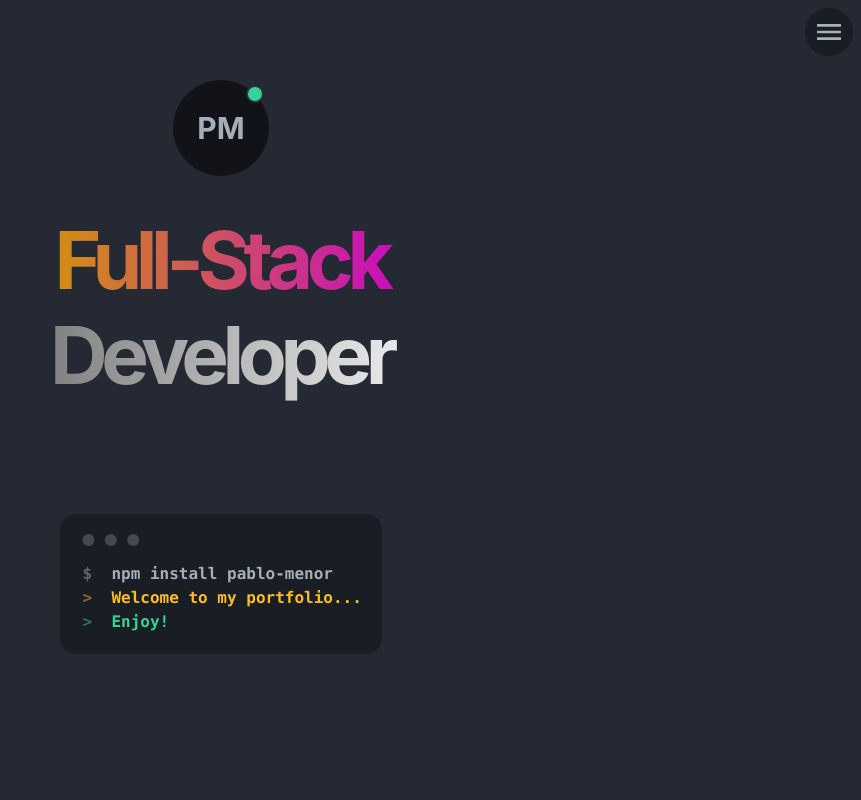
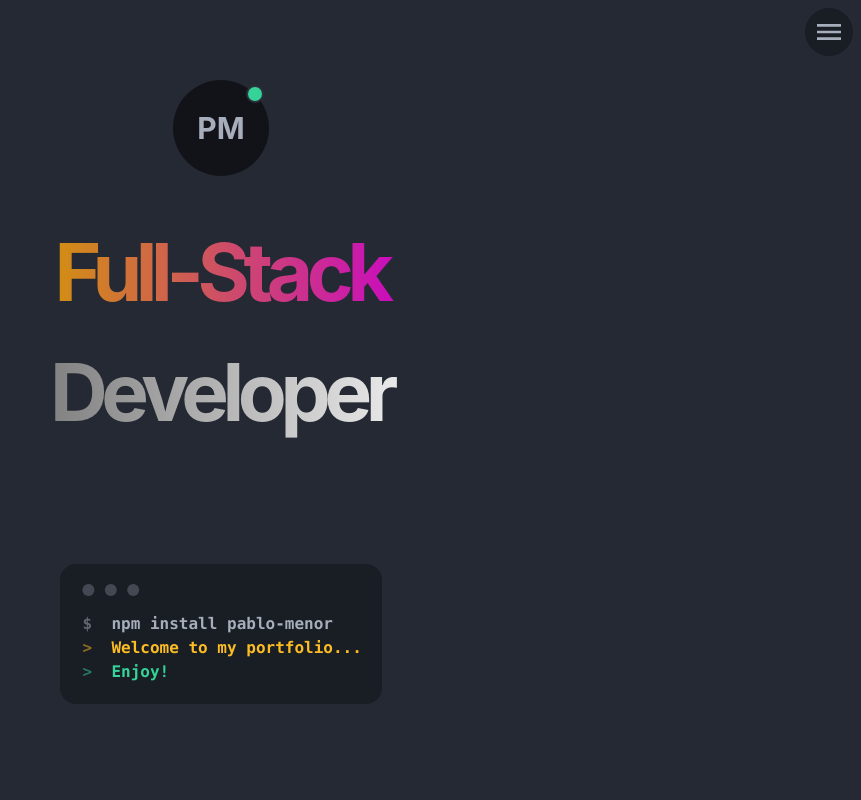
Before and after one commit to pablo-menor/portfolio-v3, a Vue app: page / in a window 1280 px wide. Shown: the top 800 px of the page, without its empty margins (419-1280 px from the left). Built offline with nearby package versions, Linux system fonts and the light colour scheme.

Commit message:
fix(): normal line-height

```diff
--- a/src/components/Home.vue
+++ b/src/components/Home.vue
@@ -13,7 +13,7 @@
           --content: 'Full-Stack';
           --startcolor: #d39b02;
           --endcolor: #c903c9;
-          line-height: 95px;
+          <!-- line-height: 95px; -->
         "
         >Full-Stack</span
       >
@@ -50,7 +50,7 @@ export default {
 .word-effect span {
   position: relative;
   font-size: 4rem;
-  line-height: 95px;
+  /* line-height: normal; */
   color: transparent;
 }
 
```
